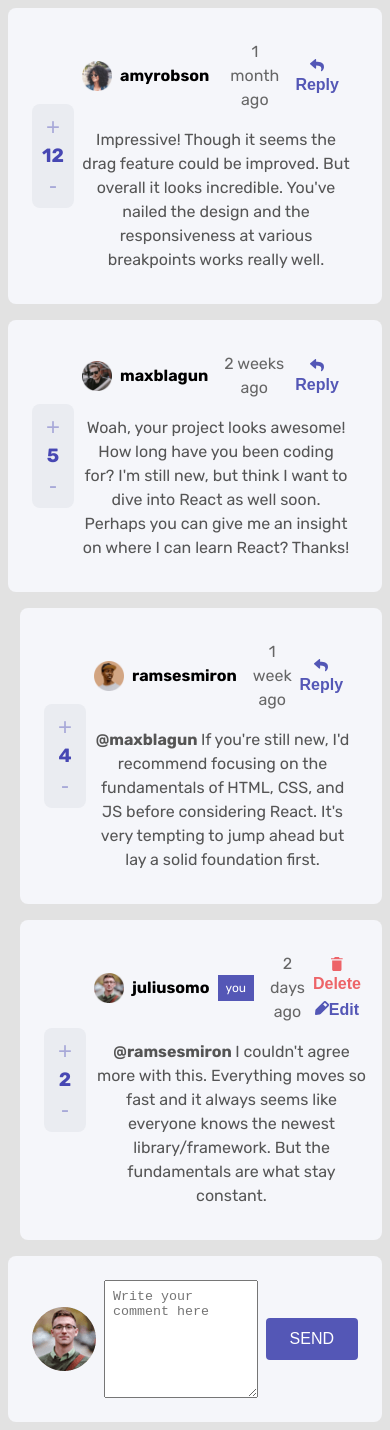
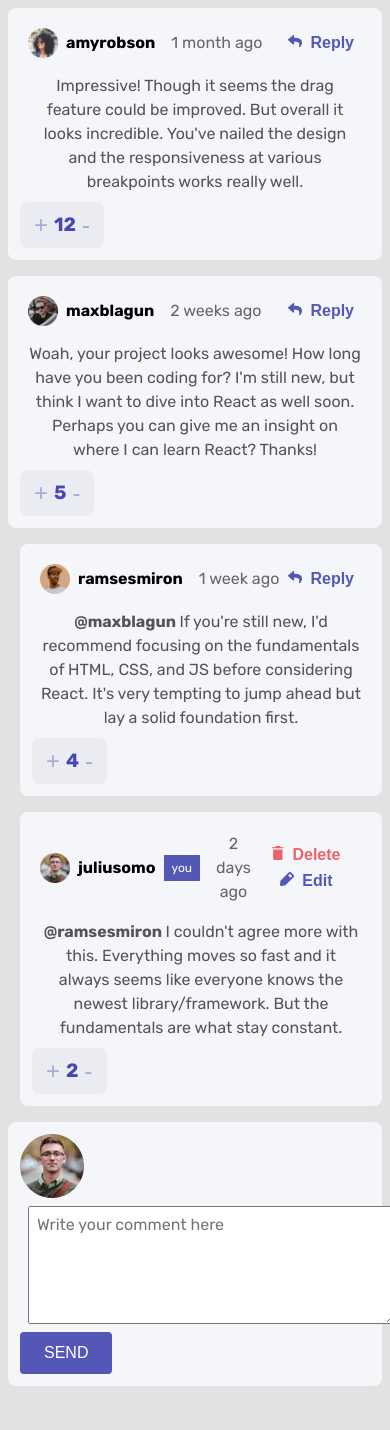
Before and after one commit to blautista/mentor-comment-box, a React (Create React App) app: page / in a window 390 px wide. After the commit the page ends 1394 px from the top, so only its background shows below. Built offline with nearby package versions, Linux system fonts and the light colour scheme.

Commit message:
General responsive styles

```diff
--- a/src/components/Buttons/Button.js
+++ b/src/components/Buttons/Button.js
@@ -11,7 +11,9 @@ const Button = (props) => {
       type={props.type || "button"}
       className={styling}
     >
-      {props.icon && <img src={props.icon} alt="Button icon" />}
+      {props.icon && (
+        <img src={props.icon} alt="Button icon" className={styles.icon} />
+      )}
       {props.text}
     </button>
   );
--- a/src/components/Buttons/Button.module.css
+++ b/src/components/Buttons/Button.module.css
@@ -9,6 +9,10 @@
   font-size: 16px;
   border: none;
   padding: 4px 8px 4px 8px;
+}
+
+.icon {
+  margin-right: 8px;
 }
 
 .warningNoBorder {
--- a/src/components/Comment.js
+++ b/src/components/Comment.js
@@ -74,14 +74,14 @@ const Comment = (props) => {
   return (
     <>
       <div className={`${styles.container} ${containerStyle}`}>
-        <div>
+        <div className={styles.voteBoxContainer}>
           <CommentVoteBox
             score={score}
             onUpvote={handleUpvote}
             onDownvote={handleDownvote}
           ></CommentVoteBox>
         </div>
-        <div style={{ flex: 1 }}>
+        <div className={styles.mainContainer}>
           <CommentHeader
             image={"hi"}
             createdAt={props.data.createdAt}
--- a/src/components/Comment.module.css
+++ b/src/components/Comment.module.css
@@ -11,8 +11,24 @@
   margin-left: 50px;
 }
 
-@media screen and (max-width: 600px) {
+.mainContainer {
+  flex: 1;
+}
+
+@media screen and (max-width: 768px) {
+  .container {
+    padding: 12px;
+    flex-direction: column;
+    align-items: flex-start;
+  }
   .replyContainer {
     margin-left: 20px;
   }
+  .voteBoxContainer {
+    order: 1;
+    align-self: flex-start;
+  }
+  .mainContainer {
+    width: 100%;
+  }
 }
--- a/src/components/CommentVoteBox.module.css
+++ b/src/components/CommentVoteBox.module.css
@@ -5,6 +5,7 @@
   background: hsl(223, 19%, 93%);
   color: hsl(238, 40%, 52%);
   padding: 8px;
+  margin-right: 20px;
   font-size: 1.2rem;
   align-items: center;
 }
@@ -26,3 +27,11 @@
   font-weight: bold;
   color: rgb(71, 71, 179);
 }
+
+@media screen and (max-width: 768px) {
+  .container {
+    margin-right: 8px;
+    flex-direction: row;
+    order: 1;
+  }
+}
--- a/src/components/NewComment.module.css
+++ b/src/components/NewComment.module.css
@@ -1,12 +1,4 @@
 .container {
-  display:flex;
+  display: flex;
   align-items: center;
 }
-
-.textarea {
-  min-height: 100px;
-  margin-left:8px;
-  margin-right:8px;
-  width:100%;
-  padding:8px;
-}
--- a/src/components/NewCommentForm.js
+++ b/src/components/NewCommentForm.js
@@ -1,6 +1,7 @@
 import React, { useRef } from "react";
 import Button from "./Buttons/Button";
-import styles from "./NewComment.module.css";
+import containerStyles from "./NewComment.module.css";
+import styles from "./NewCommentForm.module.css";
 
 const NewCommentForm = (props) => {
   const textareaRef = useRef();
--- a/src/components/NewCommentForm.module.css
+++ b/src/components/NewCommentForm.module.css
@@ -0,0 +1,8 @@
+.textarea {
+  min-height: 100px;
+  margin: 8px;
+  width: 100%;
+  padding: 8px;
+  font-family: inherit;
+  font-size: 16px;
+}
```
